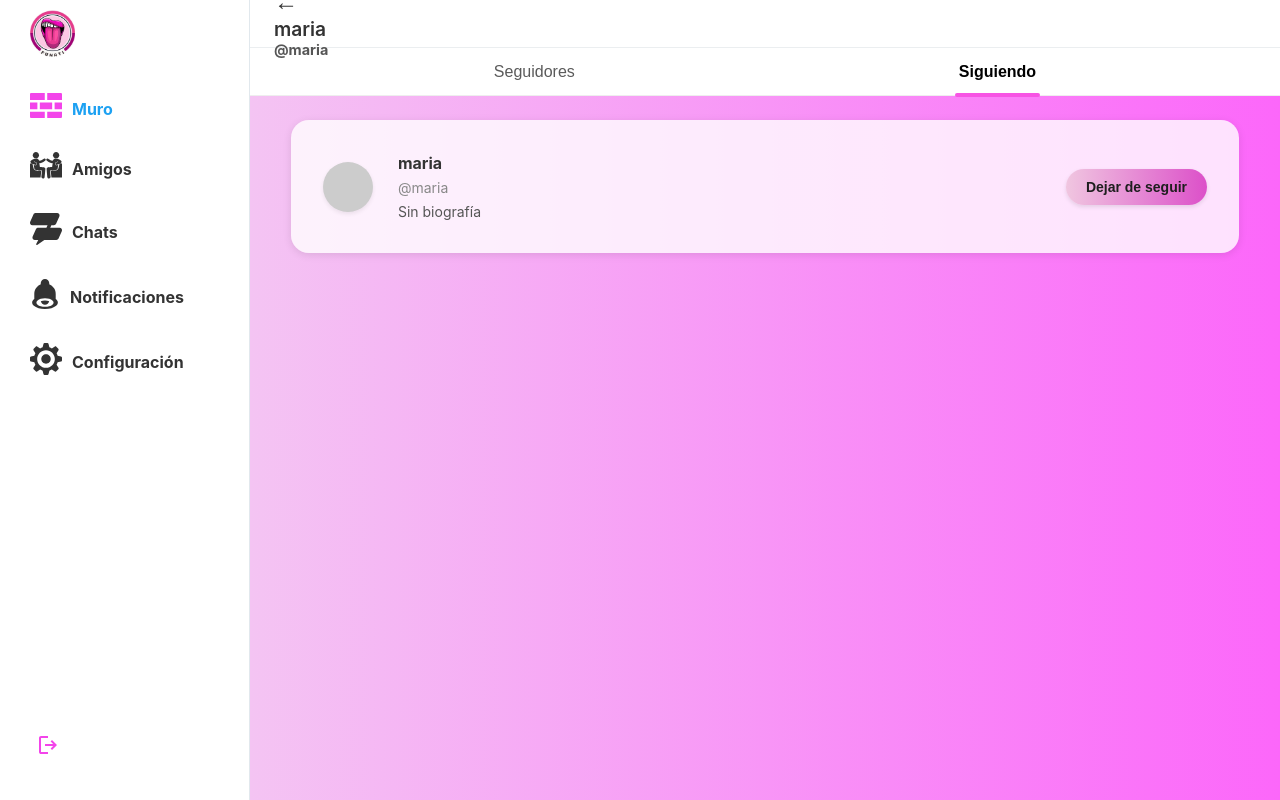
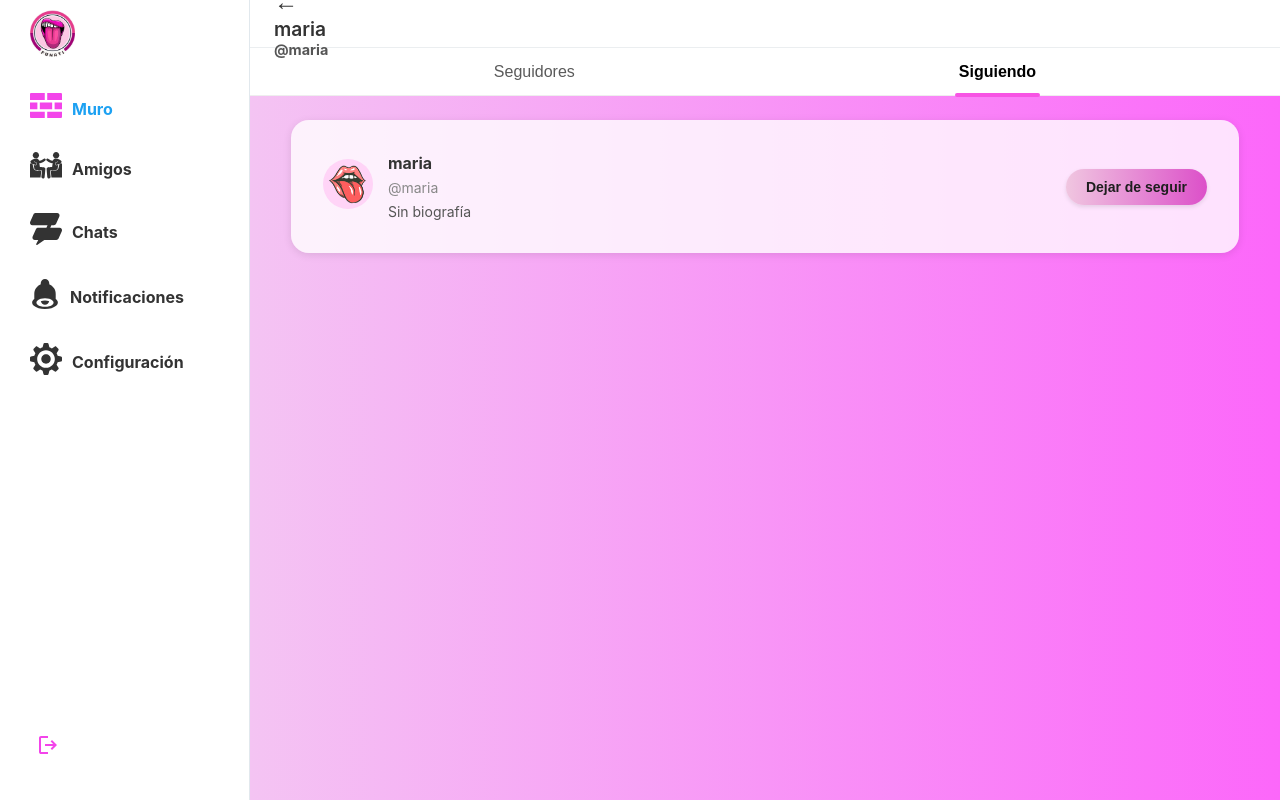
Before and after one commit to Daviddp96/RetirATI, a Django app: page /follows/1/ in a window 1280 px wide. Run offline with Django 5.2, Linux system fonts and the light colour scheme; data comes from the database, SQL or seed files in the repository; tables that the repository leaves empty hold one stand-in row (values such as "Sample post").

Commit message:
followers and follows now use their profile picture

```diff
--- a/funATI/funATIAPP/templates/followers.html
+++ b/funATI/funATIAPP/templates/followers.html
@@ -30,7 +30,7 @@
             {% if follower.avatar %}
                 <img src="{{ follower.avatar.url }}" alt="Foto de perfil" class="profile-pic" />
             {% else %}
-                <span class="profile-pic profile-pic-default"></span>
+                <img src="{% static 'assets/user-placeholder.png' %}" alt="Foto de perfil" class="profile-pic" />
             {% endif %}
         </a>
         <div class="follower-info">
--- a/funATI/funATIAPP/templates/follows.html
+++ b/funATI/funATIAPP/templates/follows.html
@@ -30,7 +30,7 @@
                 {% if followed.avatar %}
                     <img src="{{ followed.avatar.url }}" alt="Foto de perfil" class="profile-pic" />
                 {% else %}
-                    <span class="profile-pic profile-pic-default"></span>
+                    <img src="{% static 'assets/user-placeholder.png' %}" alt="Foto de perfil" class="profile-pic" />
                 {% endif %}
             </a>
             <div class="follower-info">
```
